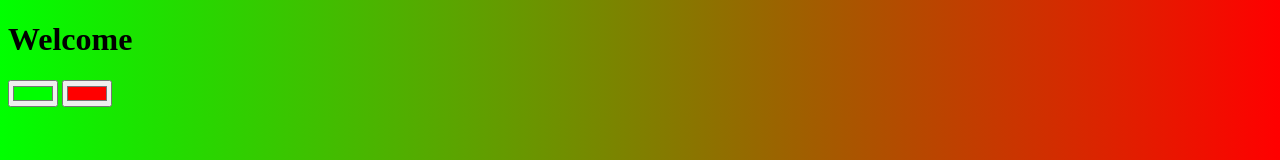
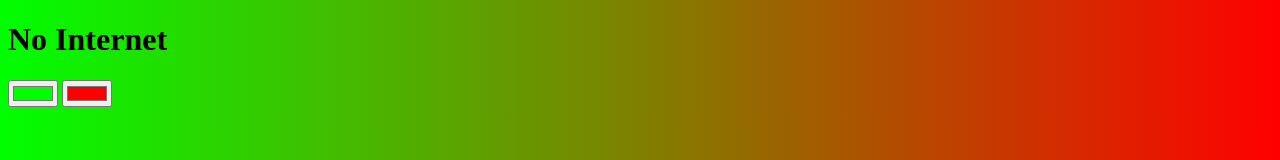
Before and after one commit to itschu/background-gen, a plain HTML site: page index.html in a window 1280 px wide. Shown: the top 160 px of the page. Drawn offline with Linux system fonts and the light colour scheme.

Commit message:
checking if it works without internet

```diff
--- a/index.html
+++ b/index.html
@@ -8,7 +8,7 @@
     </head>
 
     <body>
-        <h1>Welcome</h1>
+        <h1>No Internet</h1>
        <input type="color" value="#00ff00" id="color1"/>
        <input type="color" value="#ff0000" id="color2"/>
 
```
